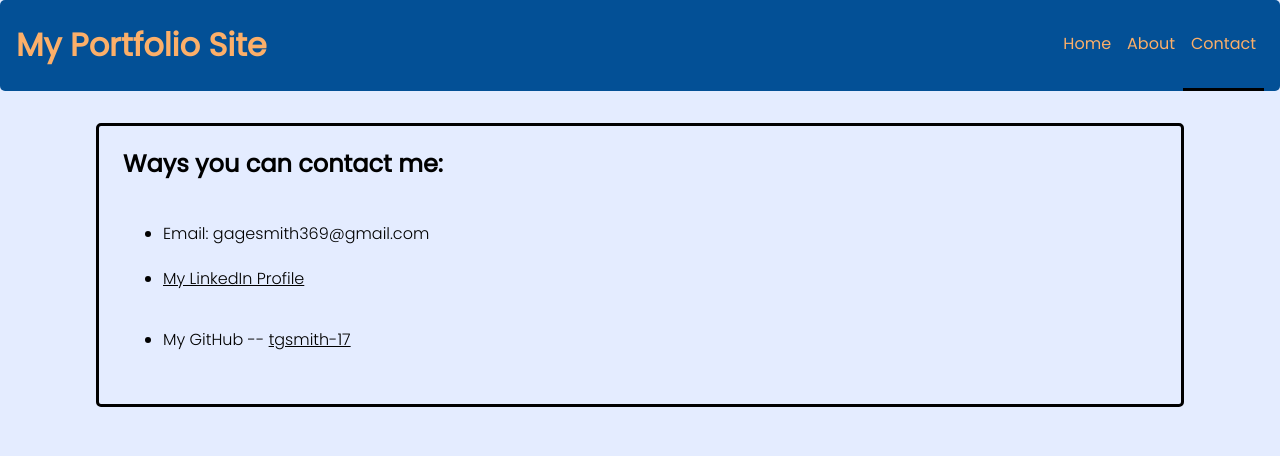
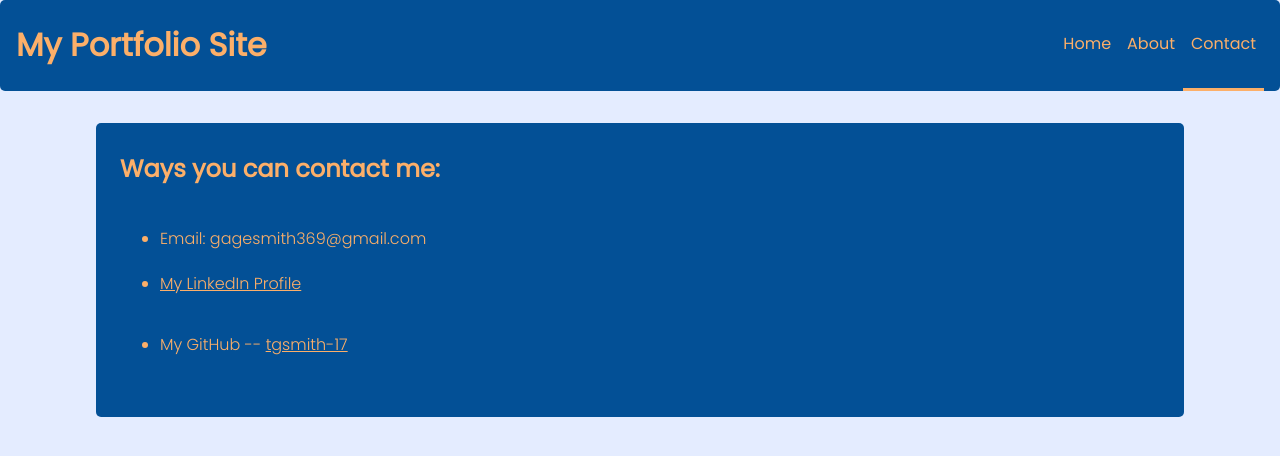
Before and after one commit to tgsmith-17/my-portfolio, a React (Create React App) app: page /my-portfolio/contact in a window 1280 px wide. Shown: the top 456 px of the page. Built offline with nearby package versions, Linux system fonts and the light colour scheme.

Commit message:
Finished color scheme

```diff
--- a/src/Pages/describer_pages/About.js
+++ b/src/Pages/describer_pages/About.js
@@ -5,7 +5,7 @@ import data from "../../data/aboutPage.json";
 
 function About() {
   const linkStyle = {
-    'color': 'black'
+    'color': '#FCAF69'
   };
 
   return (
--- a/src/Pages/describer_pages/Contact.js
+++ b/src/Pages/describer_pages/Contact.js
@@ -4,7 +4,7 @@ import { Link } from "react-router-dom";
 function Contact()
 {
   const linkStyle = {
-    'color': 'black'
+    'color': '#FCAF69'
   };
 
   return(
--- a/src/Pages/describer_pages/Header.js
+++ b/src/Pages/describer_pages/Header.js
@@ -11,7 +11,7 @@ function Header({activeLink})
   }, [activeLink]);
 
   const activeLinkStyle = {
-    'borderBottom': "3px solid black"
+    'borderBottom': "3px solid #FCAF69"
   };
 
   const regLinkStyle = {
--- a/src/Pages/describer_pages/Home.js
+++ b/src/Pages/describer_pages/Home.js
@@ -39,7 +39,7 @@ function Home() {
           <h3 className="author">-- {author}</h3>
           <button onClick={getQuote}>Get a Quote</button>
         </div>
-      <h4>Brought to you by <Link to="type.fit">type.fit</Link></h4>
+      <h4>API made available by <Link to="type.fit">type.fit</Link></h4>
       </div>
       <div className="space"></div>
       <SumOfMe />
--- a/src/styles/_contact.scss
+++ b/src/styles/_contact.scss
@@ -1,9 +1,14 @@
+:root {
+  --div-background: #035096;
+  --text-color: #FCAF69;
+}
+
 .contact {
-  padding: 0 3vh;
+  padding: 1vh 3vh;
   width: 85%;
   margin: 0 auto;
-  color: black;
-  border: solid 3px black;
+  color: var(--text-color);
+  background-color: var(--div-background);
   border-radius: 5px;
   ul {
     padding-top: 20px;
@@ -11,4 +16,7 @@
   li {
     padding-bottom: 20px;
   }
+  a {
+    color: var(--text-color);
+  }
 }
--- a/src/styles/_home.scss
+++ b/src/styles/_home.scss
@@ -1,6 +1,5 @@
-:root {
-  --outer-div: #035096;
-  --blue-bottom: #0B548D;
+::root {
+  --div-background: #035096;
   --text-color: #FCAF69;
 }
 
@@ -12,7 +11,7 @@
   padding-left: 3vh;
   padding-top: 1vh;
   padding-bottom: 2vh;
-  background-color: var(--outer-div);
+  background-color: var(--div-background);
   color: var(--text-color);
   button {
     color: white;
```
